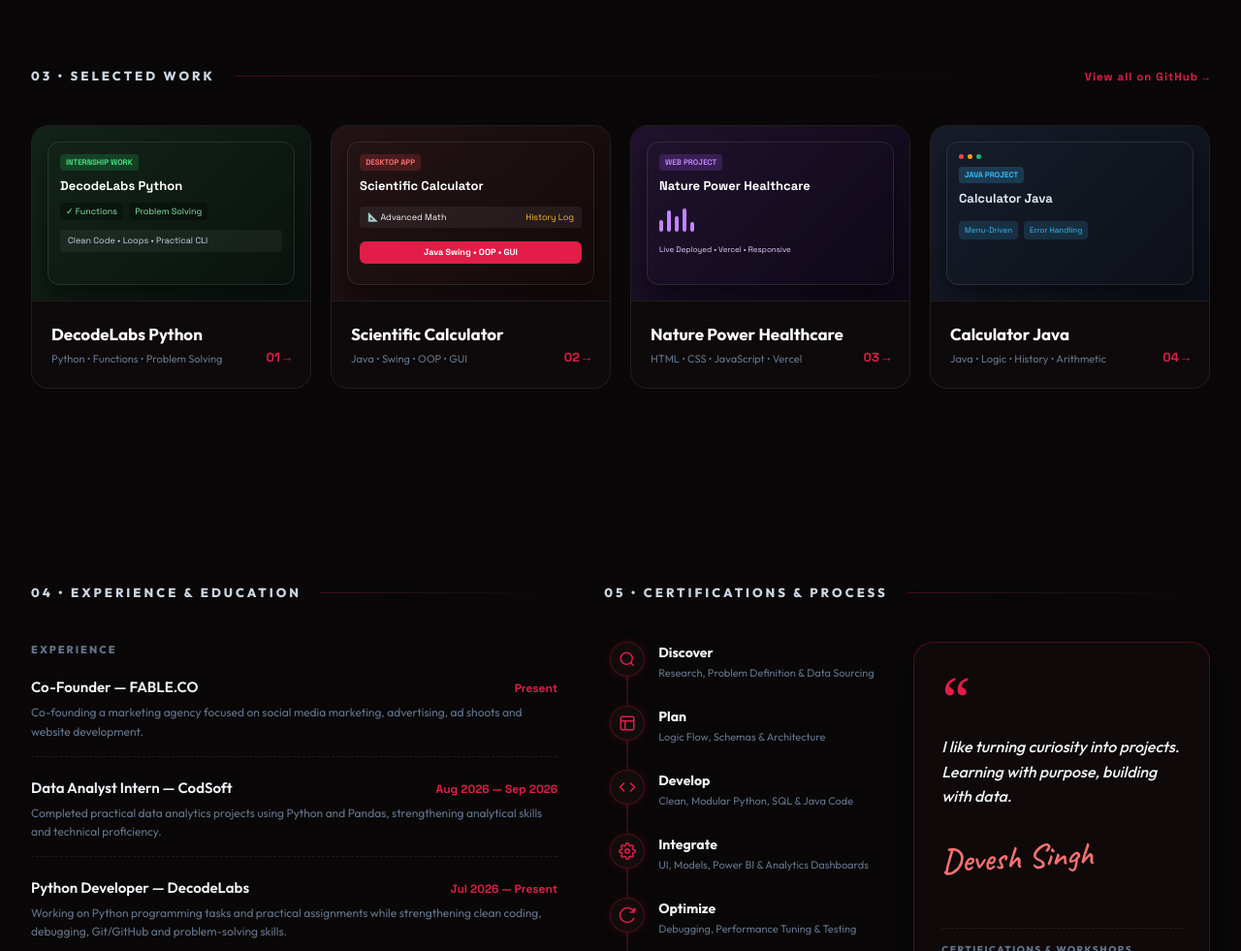
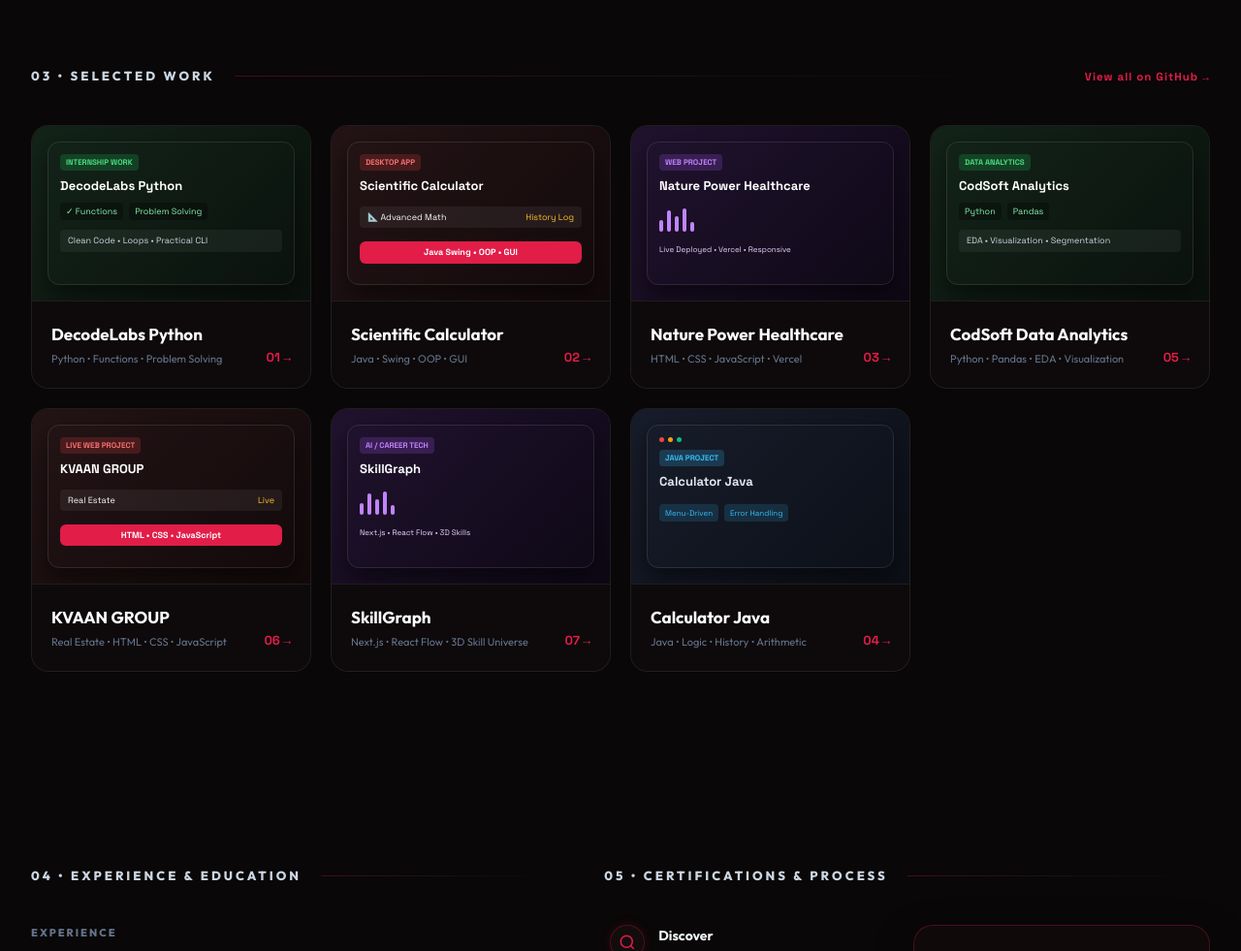
Before and after one commit to DEVV-CHAUDHARY/DEVESH_PORTFOLIO, a website: page index.html in a window 1280 px wide. Shown: the part 860-1841 px from the top of the page at 97% size. Drawn offline with Linux system fonts and the light colour scheme; animation ran at ten frames a second.

Commit message:
Elevate portfolio identity and project showcase

```diff
--- a/index.html
+++ b/index.html
@@ -72,6 +72,7 @@
         <div class="hero-col-left">
           <span class="cursive-greeting">Hello, I'm</span>
           <h1 class="hero-name">DEVESH SINGH</h1>
+          <div class="founder-line"><span class="founder-dot"></span> CO-FOUNDER <span class="founder-separator">&bull;</span> FABLE.CO</div>
           <h2 class="hero-role">DATA ANALYTICS &bull; AI/ML</h2>
 
           <p class="hero-bio">
@@ -207,6 +208,80 @@
           </div>
         </div>
 
+        <!-- Project 05: CodSoft Data Analytics -->
+        <div class="project-card">
+          <div class="project-preview preview-safegate">
+            <div class="mockup-screen screen-green">
+              <div class="screen-top-bar"><span class="screen-notch"></span></div>
+              <div class="mock-content">
+                <div class="mock-badge">DATA ANALYTICS</div>
+                <div class="mock-title">CodSoft Analytics</div>
+                <div class="mock-row">
+                  <div class="mock-stat">Python</div>
+                  <div class="mock-stat">Pandas</div>
+                </div>
+                <div class="mock-card-sm">EDA &bull; Visualization &bull; Segmentation</div>
+              </div>
+            </div>
+          </div>
+          <div class="project-info">
+            <div>
+              <h3 class="project-title">CodSoft Data Analytics</h3>
+              <p class="project-meta">Python &bull; Pandas &bull; EDA &bull; Visualization</p>
+            </div>
+            <a href="https://github.com/DEVV-CHAUDHARY/CODSOFT_TASKSNO" target="_blank" rel="noreferrer" class="project-arrow" title="View on GitHub">05 &rarr;</a>
+          </div>
+        </div>
+
+        <!-- Project 06: KVAAN Group -->
+        <div class="project-card">
+          <div class="project-preview preview-tickets">
+            <div class="mockup-screen screen-dark">
+              <div class="screen-top-bar"><span class="screen-notch"></span></div>
+              <div class="mock-content">
+                <div class="mock-badge red-badge">LIVE WEB PROJECT</div>
+                <div class="mock-title">KVAAN GROUP</div>
+                <div class="mock-ticket-bar">
+                  <span>Real Estate</span>
+                  <span class="gold-text">Live</span>
+                </div>
+                <div class="mock-btn-glow">HTML &bull; CSS &bull; JavaScript</div>
+              </div>
+            </div>
+          </div>
+          <div class="project-info">
+            <div>
+              <h3 class="project-title">KVAAN GROUP</h3>
+              <p class="project-meta">Real Estate &bull; HTML &bull; CSS &bull; JavaScript</p>
+            </div>
+            <a href="https://www.kyvaangroup.com" target="_blank" rel="noreferrer" class="project-arrow" title="Live Website">06 &rarr;</a>
+          </div>
+        </div>
+
+        <!-- Project 07: SkillGraph -->
+        <div class="project-card">
+          <div class="project-preview preview-loopin">
+            <div class="mockup-screen screen-purple">
+              <div class="screen-top-bar"><span class="screen-notch"></span></div>
+              <div class="mock-content">
+                <div class="mock-badge purple-badge">AI / CAREER TECH</div>
+                <div class="mock-title">SkillGraph</div>
+                <div class="mock-waves">
+                  <span class="bar b1"></span><span class="bar b2"></span><span class="bar b3"></span><span class="bar b4"></span><span class="bar b5"></span>
+                </div>
+                <div class="mock-playback">Next.js &bull; React Flow &bull; 3D Skills</div>
+              </div>
+            </div>
+          </div>
+          <div class="project-info">
+            <div>
+              <h3 class="project-title">SkillGraph</h3>
+              <p class="project-meta">Next.js &bull; React Flow &bull; 3D Skill Universe</p>
+            </div>
+            <a href="https://skillgraph1-blond.vercel.app" target="_blank" rel="noreferrer" class="project-arrow" title="Live Demo">07 &rarr;</a>
+          </div>
+        </div>
+
         <!-- Project 04: Calculator Java -->
         <div class="project-card">
           <div class="project-preview preview-landing">
@@ -250,14 +325,6 @@
 
           <div class="edu-block">
             <h4 class="sub-label">EXPERIENCE</h4>
-
-            <div class="edu-item">
-              <div class="edu-item-header">
-                <span class="edu-title">Co-Founder &mdash; FABLE.CO</span>
-                <span class="edu-date">Present</span>
-              </div>
-              <p class="edu-desc">Co-founding a marketing agency focused on social media marketing, advertising, ad shoots and website development.</p>
-            </div>
 
             <div class="edu-item">
               <div class="edu-item-header">
```
